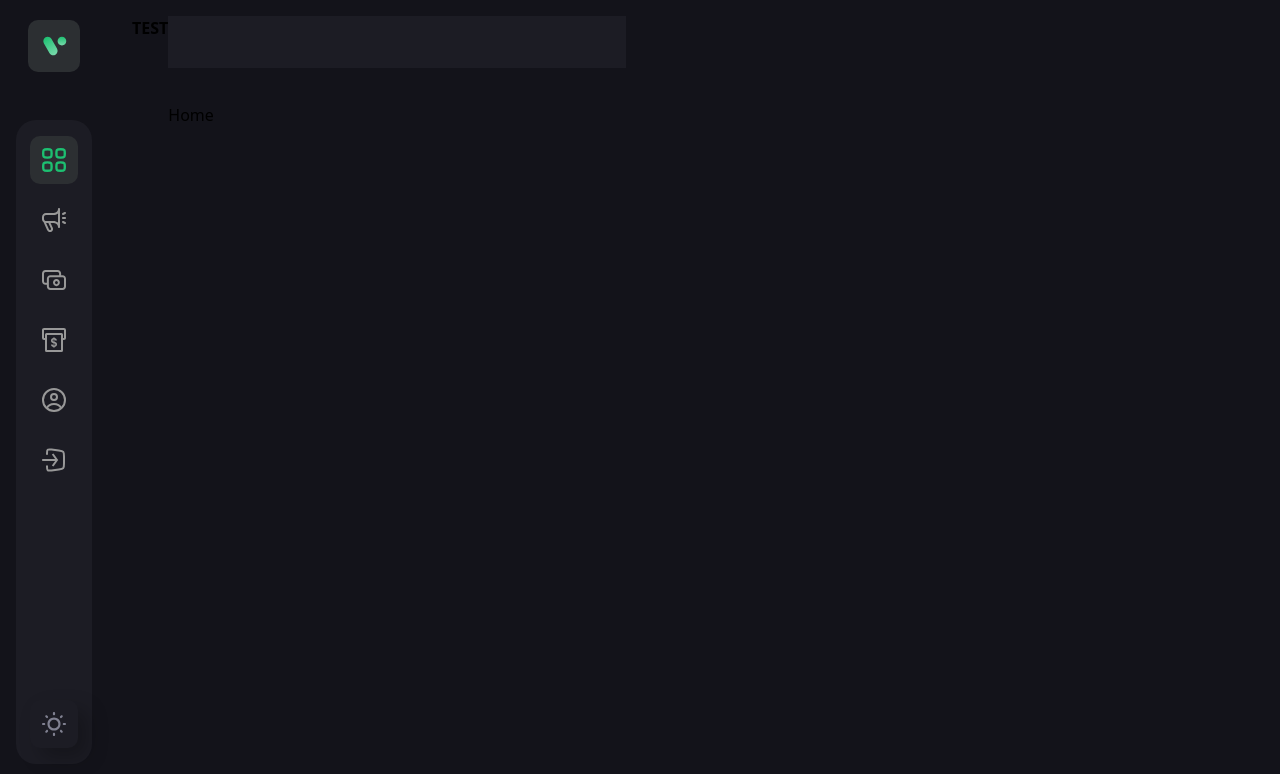
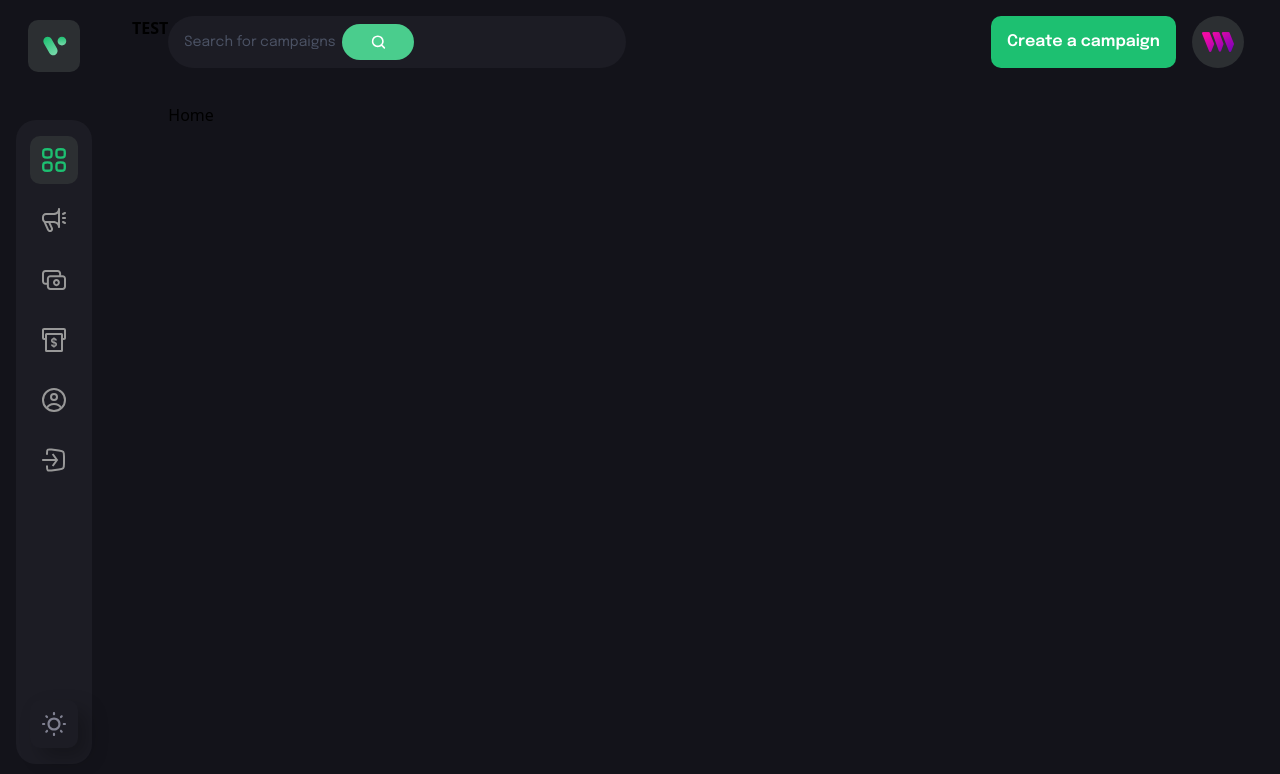
Before and after one commit to amanipfister/web3cff, a React (Vite) app: page / in a window 1280 px wide. Shown: the top 774 px of the page. Built offline with nearby package versions, Linux system fonts and the light colour scheme; what @thirdweb-dev/react would draw is missing.

Commit message:
NavBar component, button to create campaign, logo import and display

```diff
--- a/src/components/CustomButton.jsx
+++ b/src/components/CustomButton.jsx
@@ -1,7 +1,17 @@
 import React from "react";
 
-const CustomButton = () => {
-  return <div>CustomButton</div>;
+const CustomButton = ({ btnType, title, handeClick, styles }) => {
+  return (
+    <div>
+      <button
+        type={btnType}
+        className={`font-epilogue font-semibold text-[16px] leading-[26px] text-white min-h-[52px] px-4 rounded-[10px] ${styles}`}
+        onClick={handeClick}
+      >
+        {title}
+      </button>
+    </div>
+  );
 };
 
 export default CustomButton;
--- a/src/components/Navbar.jsx
+++ b/src/components/Navbar.jsx
@@ -9,9 +9,39 @@
   const [isActive, setIsActive] = useState("dashboard");
   const [toggleDrawer, setToggleDrawer] = useState(false);
 
+  const address = '0xabc'
+
   return (
     <div className="flex md:flex-row flex-col-reverse justify-between mb-[35px] gap-6">
-      <div className="lg:flex-1 flex flex-row max-w-[458px] py-2 pl-4 pr-2 h-[52px] bg-[#1c1c24]"></div>{" "}
+      <div className="lg:flex-1 flex flex-row max-w-[458px] py-2 pl-4 pr-2 h-[52px] bg-[#1c1c24] rounded-[100px]">
+        <input
+          type="text"
+          placeholder="Search for campaigns"
+          className="flex w-fill font-epilogue text-[14px] placeholder:text-[#4b5264] text-white bg-transparent outline-none"
+        />
+        <div className="w-[72px] h-full rounded-[20px] bg-[#4acd8d] flex justify-center items-center cursor-pointer">
+          <img
+            src={search}
+            alt="search"
+            className="w-[15px] h-[15px] object-contain"
+          />
+        </div>
+      </div>
+      <div className="sm:flex hidden flex-row justify-end gap-4">
+        <CustomButton
+        btnType="button"
+        title={address ? 'Create a campaign' : 'Connect'}
+        styles={address ? 'bg-[#1dc071]' : 'bg-[#8c6dfd'}
+        handleClick={() => {
+        if(address) navigate('create-campaign')
+      else 'connect()'}}
+        />
+        <Link to="/profile">
+          <div className="w-[52px] h-[52px] rounded-full bg-[#2c2f32] flex justify-center items-center cursor-pointer">
+            <img src={thirdweb} alt="user" className="w-[60%] h-[60%] object-container" />
+          </div>
+        </Link>
+      </div>
     </div>
   );
 };
```
